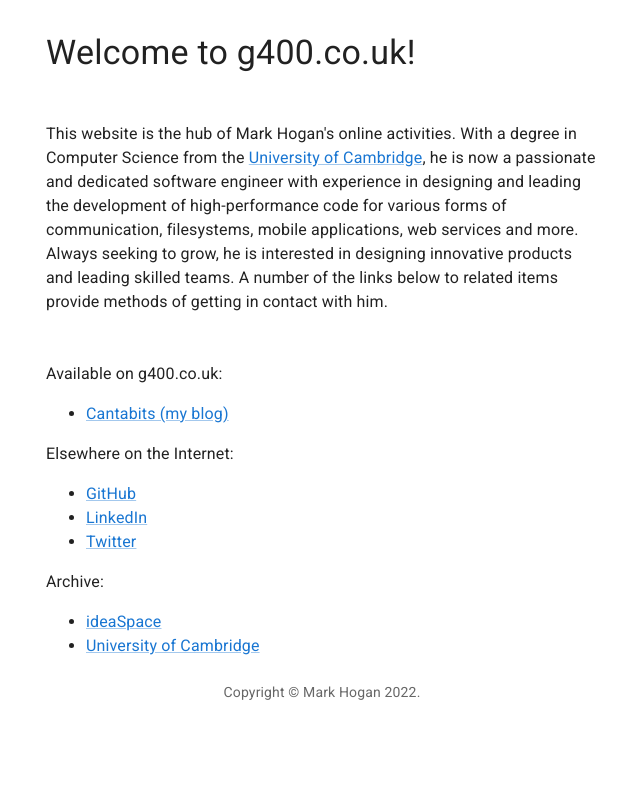
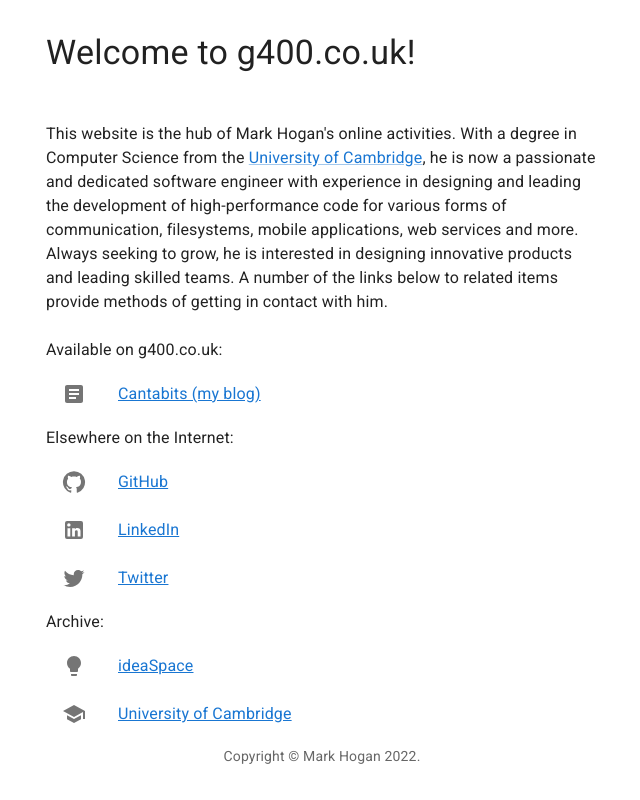
Before and after one commit to mwhogan/g400.co.uk, a React (Create React App) app: page / in a window 1280 px wide. Shown: the whole page, without its empty margins (318-958 px from the left). Built offline with nearby package versions, Linux system fonts and the light colour scheme.

Commit message:
Switching main links from unordered lists to MUI Lists. Appropriate icons are used in the lists.

```diff
--- a/package.json
+++ b/package.json
@@ -12,6 +12,7 @@
     "@emotion/react": "latest",
     "@emotion/styled": "latest",
     "@mui/material": "latest",
+    "@mui/icons-material": "latest",
     "react": "latest",
     "react-dom": "latest",
     "react-scripts": "latest"
--- a/src/MainLinks.js
+++ b/src/MainLinks.js
@@ -1,49 +1,71 @@
 import * as React from 'react';
-import Link from '@mui/material/Link';
+import List from '@mui/material/List';
+import ListItemButton from '@mui/material/ListItemButton';
+import ListItemIcon from '@mui/material/ListItemIcon';
+import ListItemText from '@mui/material/ListItemText';
+import ArticleIcon from '@mui/icons-material/Article';
+import GitHubIcon from '@mui/icons-material/GitHub';
+import LightbulbIcon from '@mui/icons-material/Lightbulb';
+import LinkedInIcon from '@mui/icons-material/LinkedIn';
+import SchoolIcon from '@mui/icons-material/School';
+import TwitterIcon from '@mui/icons-material/Twitter';
 import Typography from '@mui/material/Typography';
 
 export default function MainLinks() {
+  const linkTypographyProps = { color: "primary", sx: { textDecoration: "underline" } }
   return (
-    <Typography sx={{ mt: 6, mb: 3 }}>
-      Available on g400.co.uk:
-      <ul>
-        <li>
-          <Link href="https://g400.co.uk/cantabits/">
-            Cantabits (my blog)
-          </Link>
-        </li>
-      </ul>
-      Elsewhere on the Internet:
-      <ul>
-        <li>
-          <Link href="https://github.com/mwhogan">
-            GitHub
-          </Link>
-        </li>
-        <li>
-          <Link href="https://www.linkedin.com/in/mark-hogan-80a1741a">
-            LinkedIn
-          </Link>
-        </li>
-        <li>
-          <Link href="https://twitter.com/g400_pub">
-            Twitter
-          </Link>
-        </li>
-      </ul>
-      Archive:
-      <ul>
-        <li>
-          <Link href="https://web.archive.org/web/20130725110219/http://www.ideaspace.cam.ac.uk/members/people/Mark-Hogan?IArticle=2219">
-            ideaSpace
-          </Link>
-        </li>
-        <li>
-          <Link href="https://g400.co.uk/cam/">
-            University of Cambridge
-          </Link>
-        </li>
-      </ul>
-    </Typography>
+    <React.Fragment>
+      <Typography>
+        Available on g400.co.uk:
+      </Typography>
+      <List>
+        <ListItemButton component="a" href="https://g400.co.uk/cantabits/">
+          <ListItemIcon>
+            <ArticleIcon />
+          </ListItemIcon>
+          <ListItemText primary="Cantabits (my blog)" primaryTypographyProps={linkTypographyProps} />
+        </ListItemButton>
+      </List>
+      <Typography>
+        Elsewhere on the Internet:
+      </Typography>
+      <List>
+        <ListItemButton component="a" href="https://github.com/mwhogan">
+          <ListItemIcon>
+            <GitHubIcon />
+          </ListItemIcon>
+          <ListItemText primary="GitHub" primaryTypographyProps={linkTypographyProps} />
+        </ListItemButton>
+        <ListItemButton component="a" href="https://www.linkedin.com/in/mark-hogan-80a1741a">
+          <ListItemIcon>
+            <LinkedInIcon />
+          </ListItemIcon>
+          <ListItemText primary="LinkedIn" primaryTypographyProps={linkTypographyProps} />
+        </ListItemButton>
+        <ListItemButton component="a" href="https://twitter.com/g400_pub">
+          <ListItemIcon>
+            <TwitterIcon />
+          </ListItemIcon>
+          <ListItemText primary="Twitter" primaryTypographyProps={linkTypographyProps} />
+        </ListItemButton>
+      </List>
+      <Typography>
+        Archive:
+      </Typography>
+      <List>
+        <ListItemButton component="a" href="https://web.archive.org/web/20130725110219/http://www.ideaspace.cam.ac.uk/members/people/Mark-Hogan?IArticle=2219">
+          <ListItemIcon>
+            <LightbulbIcon />
+          </ListItemIcon>
+          <ListItemText primary="ideaSpace" primaryTypographyProps={linkTypographyProps} />
+        </ListItemButton>
+        <ListItemButton component="a" href="https://g400.co.uk/cam/">
+          <ListItemIcon>
+            <SchoolIcon />
+          </ListItemIcon>
+          <ListItemText primary="University of Cambridge" primaryTypographyProps={linkTypographyProps} />
+        </ListItemButton>
+      </List>
+    </React.Fragment>
   );
 }
```
Also changed, not shown: 1 other file (tests, documents, lock files or other folders).
